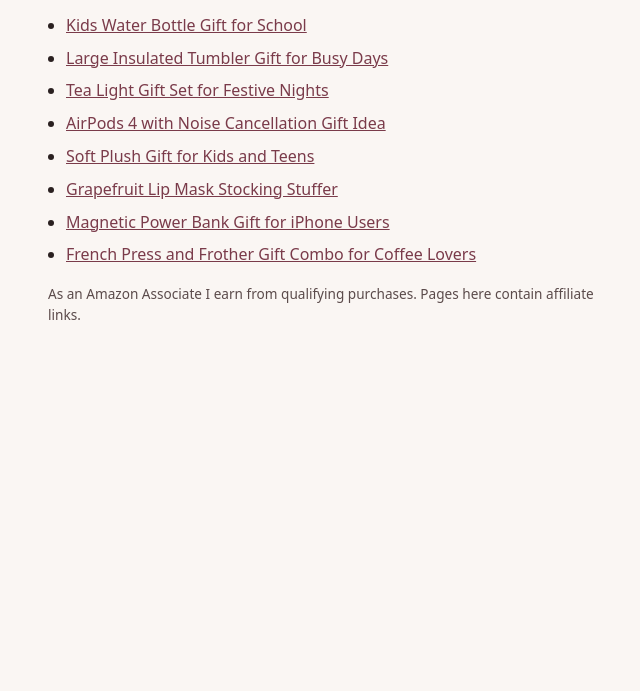
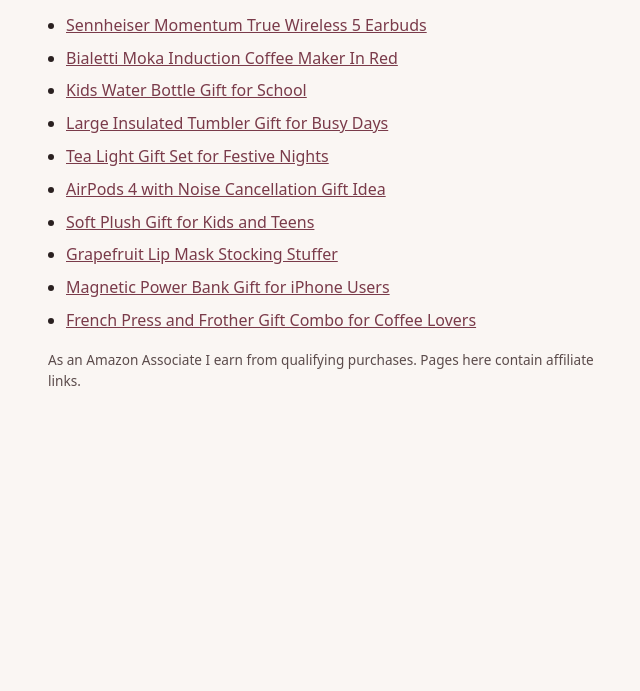
Before and after one commit to melvinsyamsuddin-byte/anna-pins, a plain HTML site: page index.html in a window 1280 px wide. Shown: the part 109-800 px from the top of the page, without its empty margins (312-952 px from the left). Drawn offline with Linux system fonts and the light colour scheme.

Commit message:
Perbarui beranda

```diff
--- a/index.html
+++ b/index.html
@@ -13,6 +13,8 @@
 <h1>Anna Floresta Picks</h1>
 <p>Gift ideas and everyday finds. More at <a href="https://annafloresta.my.id">annafloresta.my.id</a>.</p>
 <ul>
+<li><a href="/p/anna261126-02.html">Sennheiser Momentum True Wireless 5 Earbuds</a></li>
+<li><a href="/p/anna261126-01.html">Bialetti Moka Induction Coffee Maker In Red</a></li>
 <li><a href="/p/anna261125-02.html">Kids Water Bottle Gift for School</a></li>
 <li><a href="/p/anna261125-01.html">Large Insulated Tumbler Gift for Busy Days</a></li>
 <li><a href="/p/anna261124-02.html">Tea Light Gift Set for Festive Nights</a></li>
```
